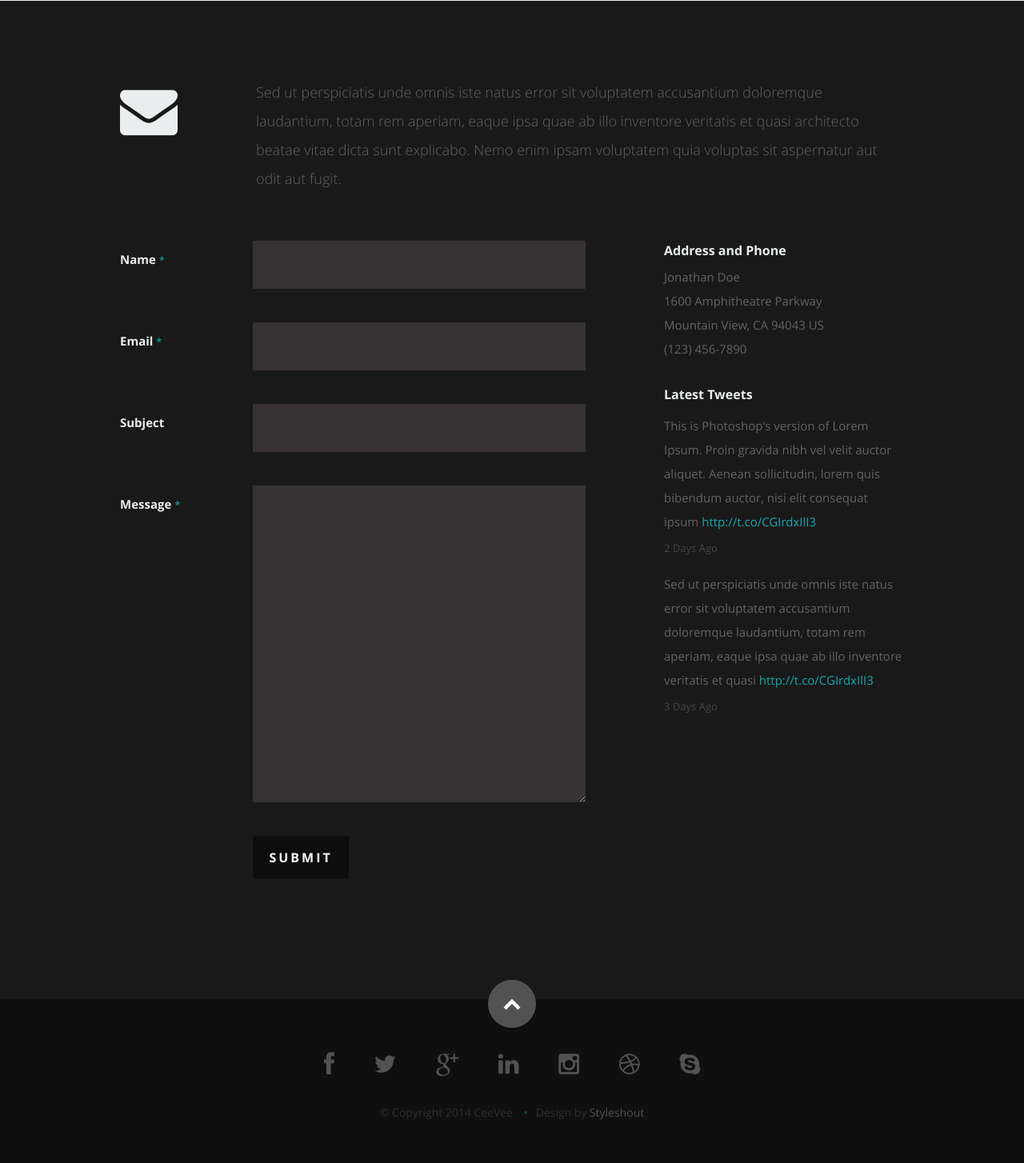
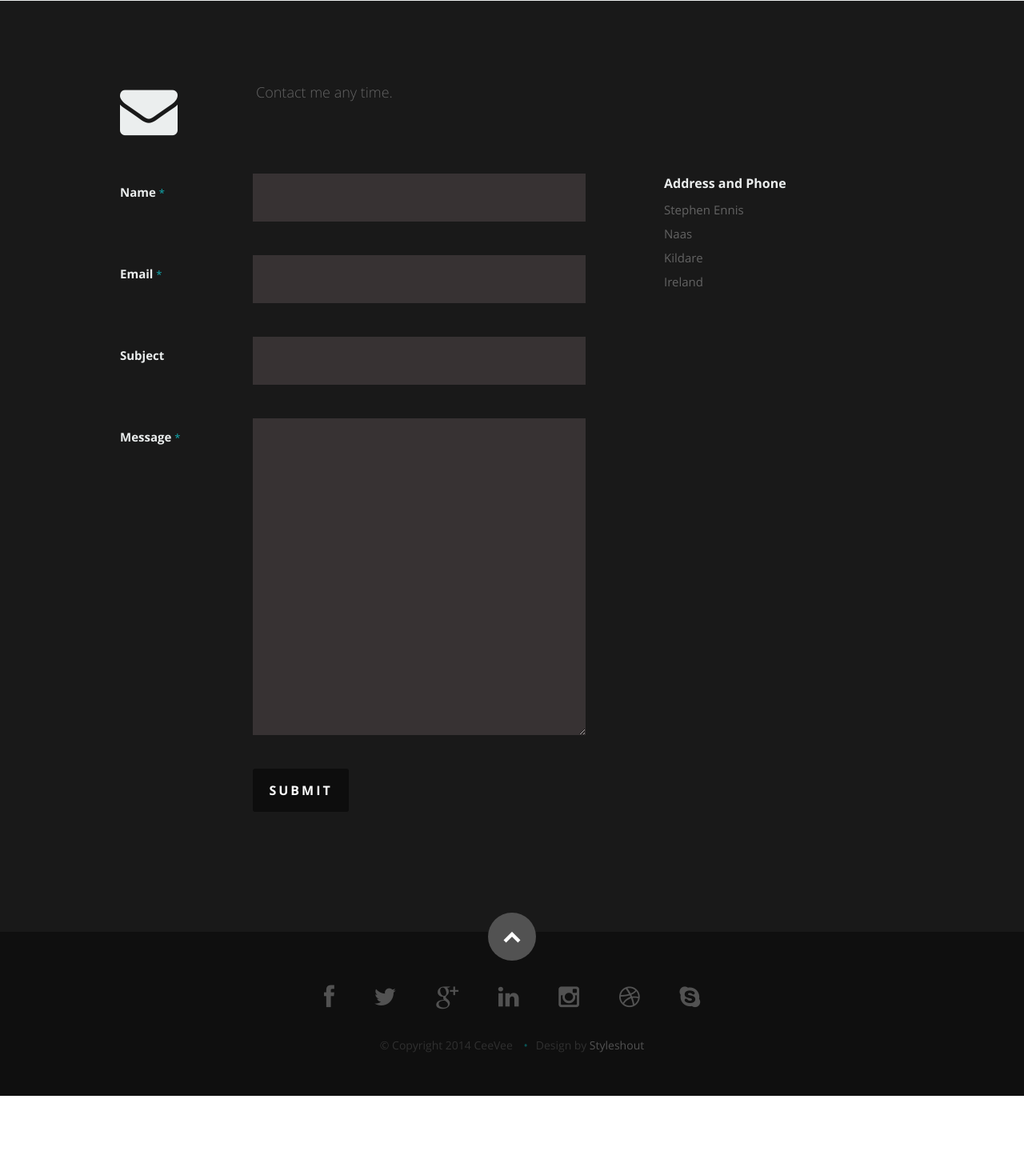
Before and after one commit to Stephen321/stephen321.github.io, a Flask app: page / in a window 1280 px wide. Shown: the part 4195-5649 px from the top of the page at 80% size. After the commit the page ends 5565 px from the top, so only its background shows below. Run offline with Flask 2, Linux system fonts and the light colour scheme; some libraries are stand-ins or nearby versions.

Commit message:
removed tweet section

```diff
--- a/templates/index.html
+++ b/templates/index.html
@@ -95,9 +95,9 @@
 
             <p>
                 I am a hardworking and passionate individual with a big interest for games development
-                 and network programming. I am a recent graduate awarded with a 2nd Class Grade 1
-                  Bachelor's degree (Honours) in Computer Games Development, which has exposed me
-                   to current technologies and have learned to quickly adapt through them.
+                and network programming. I am a recent graduate awarded with a 2nd Class Grade 1
+                Bachelor's degree (Honours) in Computer Games Development, which has exposed me
+                to current technologies and have learned to quickly adapt through them.
             </p>
 
             <div class="row">
@@ -600,9 +600,7 @@
 
             <div class="ten columns">
 
-                  <p class="lead">Sed ut perspiciatis unde omnis iste natus error sit voluptatem accusantium doloremque laudantium, totam rem aperiam,
-                  eaque ipsa quae ab illo inventore veritatis et quasi architecto beatae vitae dicta sunt explicabo. Nemo enim ipsam
-                  voluptatem quia voluptas sit aspernatur aut odit aut fugit.
+                  <p class="lead"> Contact me any time.
                   </p>
 
             </div>
@@ -663,38 +661,13 @@
 
 					   <h4>Address and Phone</h4>
 					   <p class="address">
-						   Jonathan Doe<br>
-						   1600 Amphitheatre Parkway <br>
-						   Mountain View, CA 94043 US<br>
-						   <span>(123) 456-7890</span>
+						   Stephen Ennis<br>
+						   Naas <br>
+						   Kildare<br>
+						   Ireland<br>
 					   </p>
 
 				   </div>
-
-               <div class="widget widget_tweets">
-
-                  <h4 class="widget-title">Latest Tweets</h4>
-
-                  <ul id="twitter">
-                     <li>
-                        <span>
-                        This is Photoshop's version  of Lorem Ipsum. Proin gravida nibh vel velit auctor aliquet.
-                        Aenean sollicitudin, lorem quis bibendum auctor, nisi elit consequat ipsum
-                        <a href="#">http://t.co/CGIrdxIlI3</a>
-                        </span>
-                        <b><a href="#">2 Days Ago</a></b>
-                     </li>
-                     <li>
-                        <span>
-                        Sed ut perspiciatis unde omnis iste natus error sit voluptatem accusantium doloremque laudantium, totam rem aperiam,
-                        eaque ipsa quae ab illo inventore veritatis et quasi
-                        <a href="#">http://t.co/CGIrdxIlI3</a>
-                        </span>
-                        <b><a href="#">3 Days Ago</a></b>
-                     </li>
-                  </ul>
-
-		         </div>
 
             </aside>
 
```
